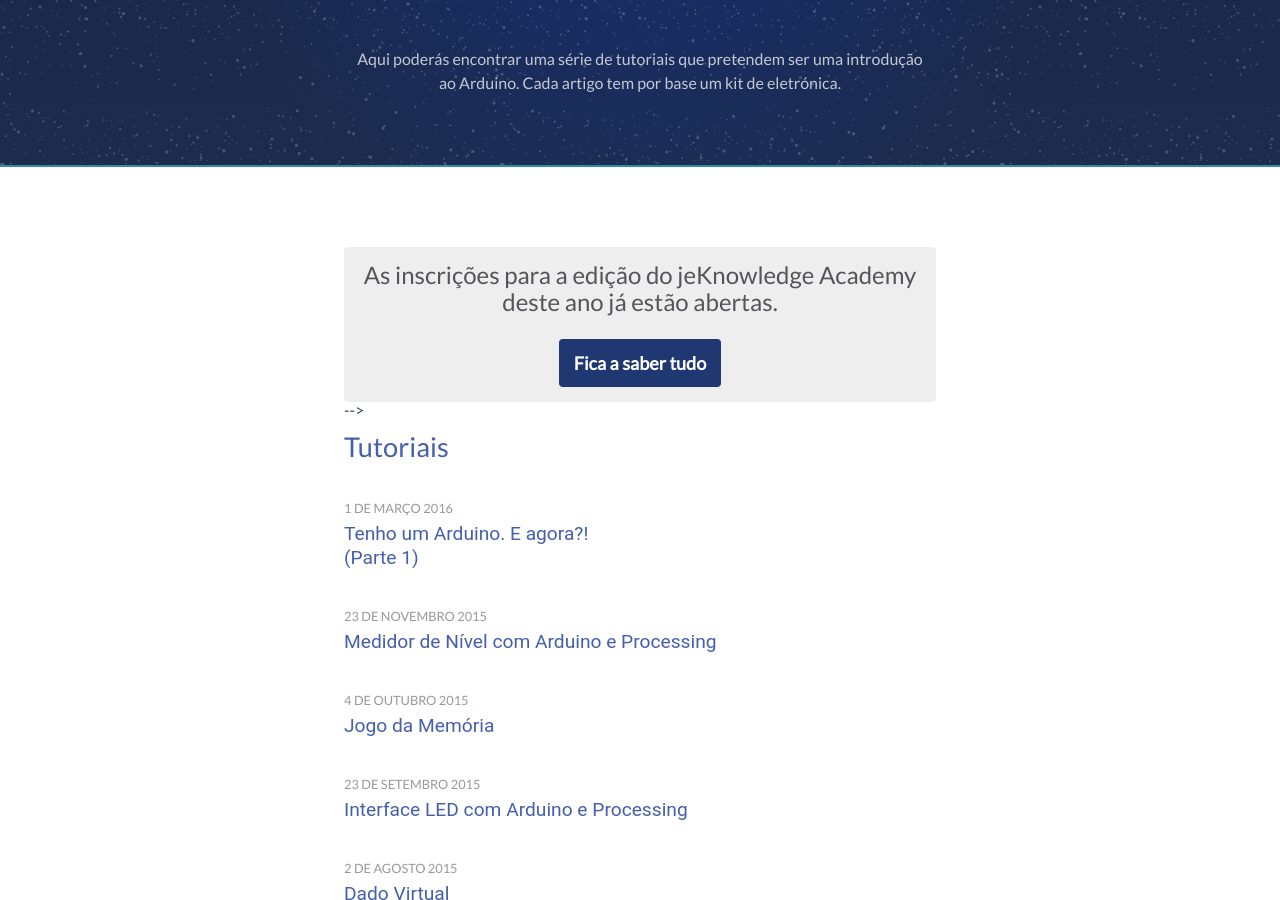
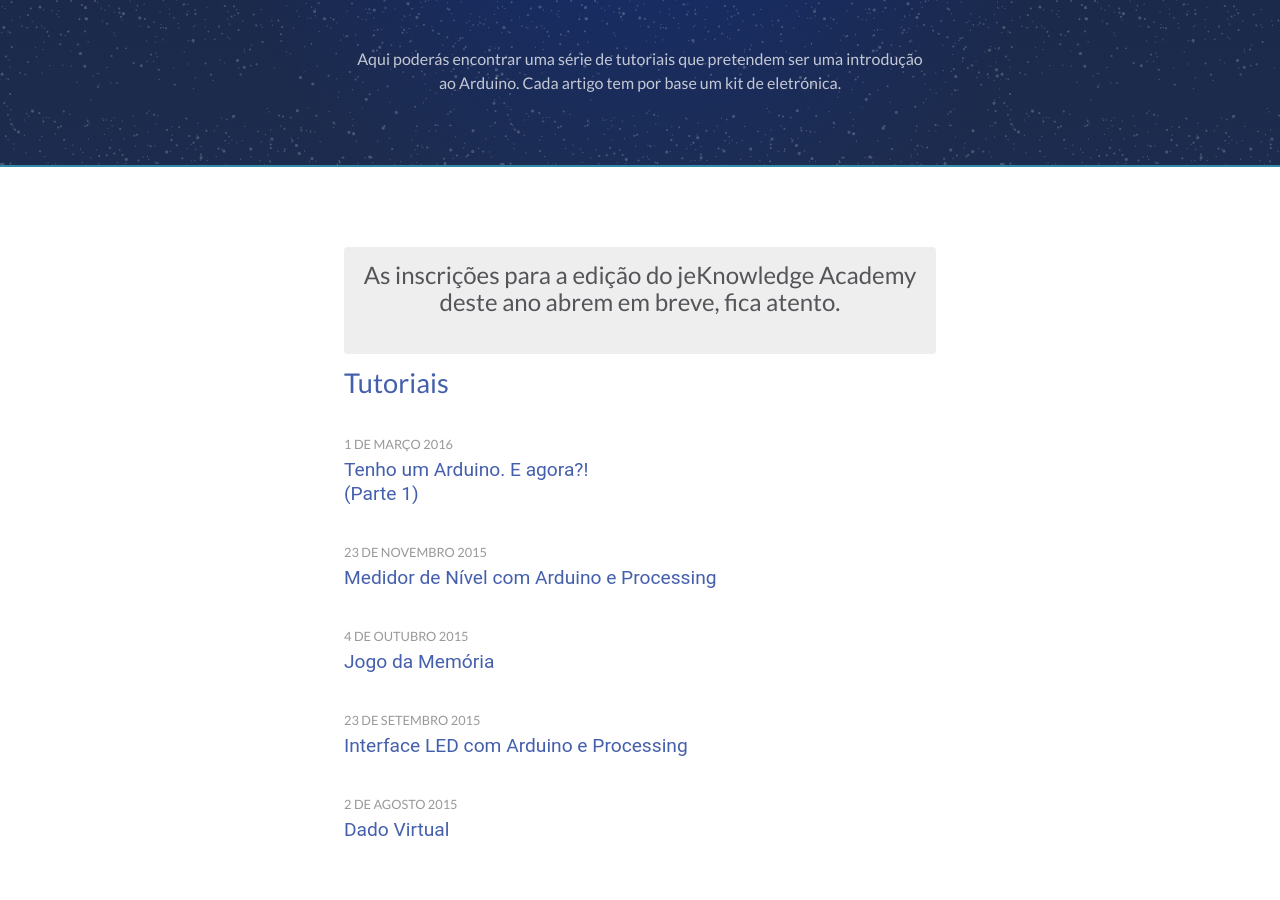
Before and after one commit to jeKnowledge/academy-articles, a Jekyll site: the page built from index.html, in a window 1280 px wide and 900 px high, scrolled down 392 px. Built offline with Jekyll 4.4.1, drawn with Linux system fonts in a browser that asks for light colours; the list of posts is cut into pages by our own code; comment, search, counter and statistics services are not loaded.

Commit message:
academy 2016 improvement

```diff
--- a/_includes/banner2016.html
+++ b/_includes/banner2016.html
@@ -93,6 +93,10 @@ text-align: center;
 </style>
 
 <div class="box grey">
+	<h2 style="font-family: lato,sans-serif;">As inscrições para a edição do jeKnowledge Academy deste ano abrem em breve, fica atento.</h2>
+
+<!--
 	<h2 style="font-family: lato,sans-serif;">As inscrições para a edição do jeKnowledge Academy deste ano já estão abertas.</h2>
   <span class="btn btn-sub box button"> <a href="{{ site.baseurl }}/Academy2016">Fica a saber tudo</a></span>
+-->
 </div>
--- a/index.html
+++ b/index.html
@@ -26,7 +26,7 @@ title: jeKnowledge Academy Blog
 </section>
 
 <section id="article">
- <!--{% include banner2016.html %}-->
+  {% include banner2016.html %}
   <h1>Tutoriais</h1>
 
   <ul class="entries">
```
Also changed, not shown: Academy2016.md (+8 -6 lines).
